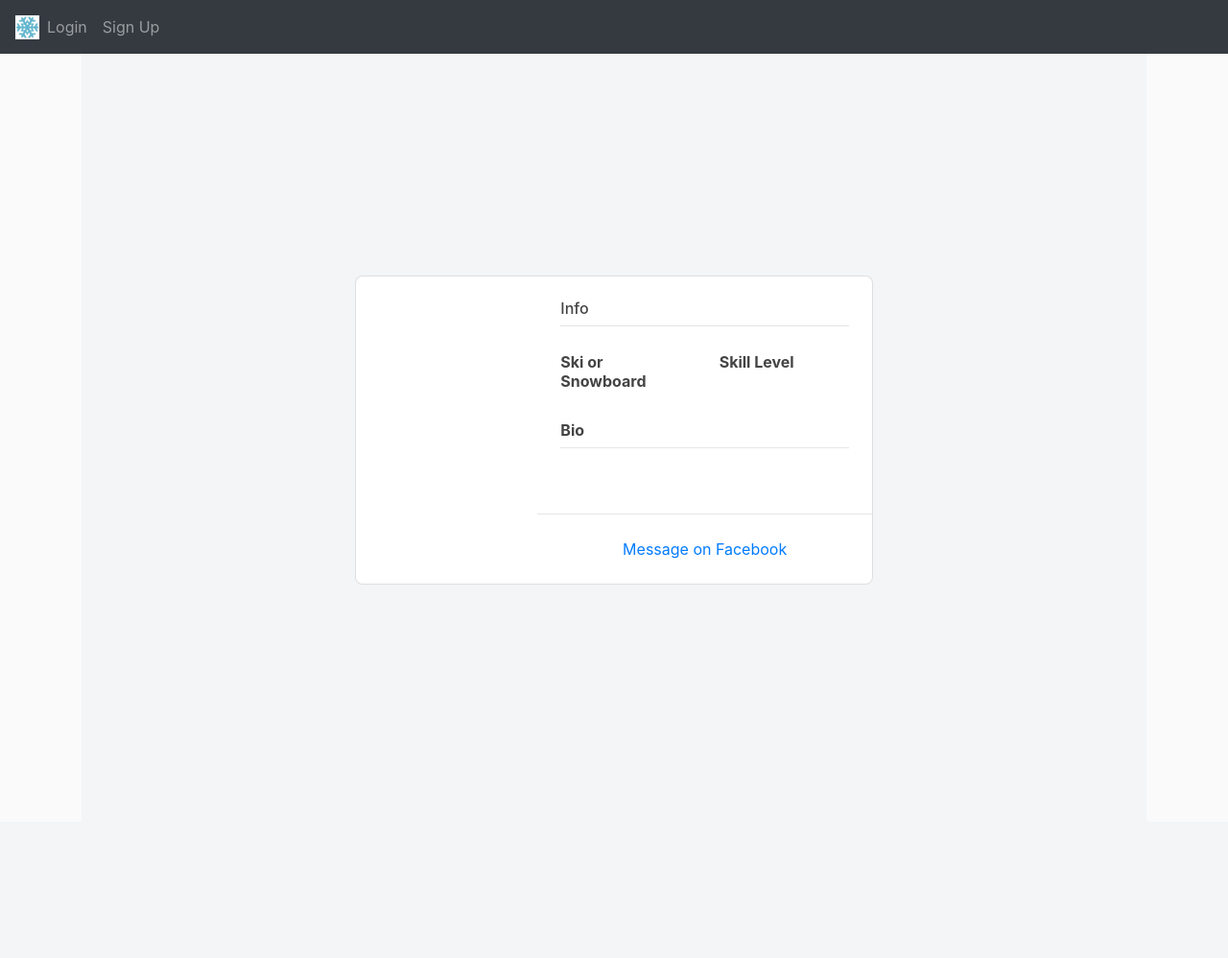
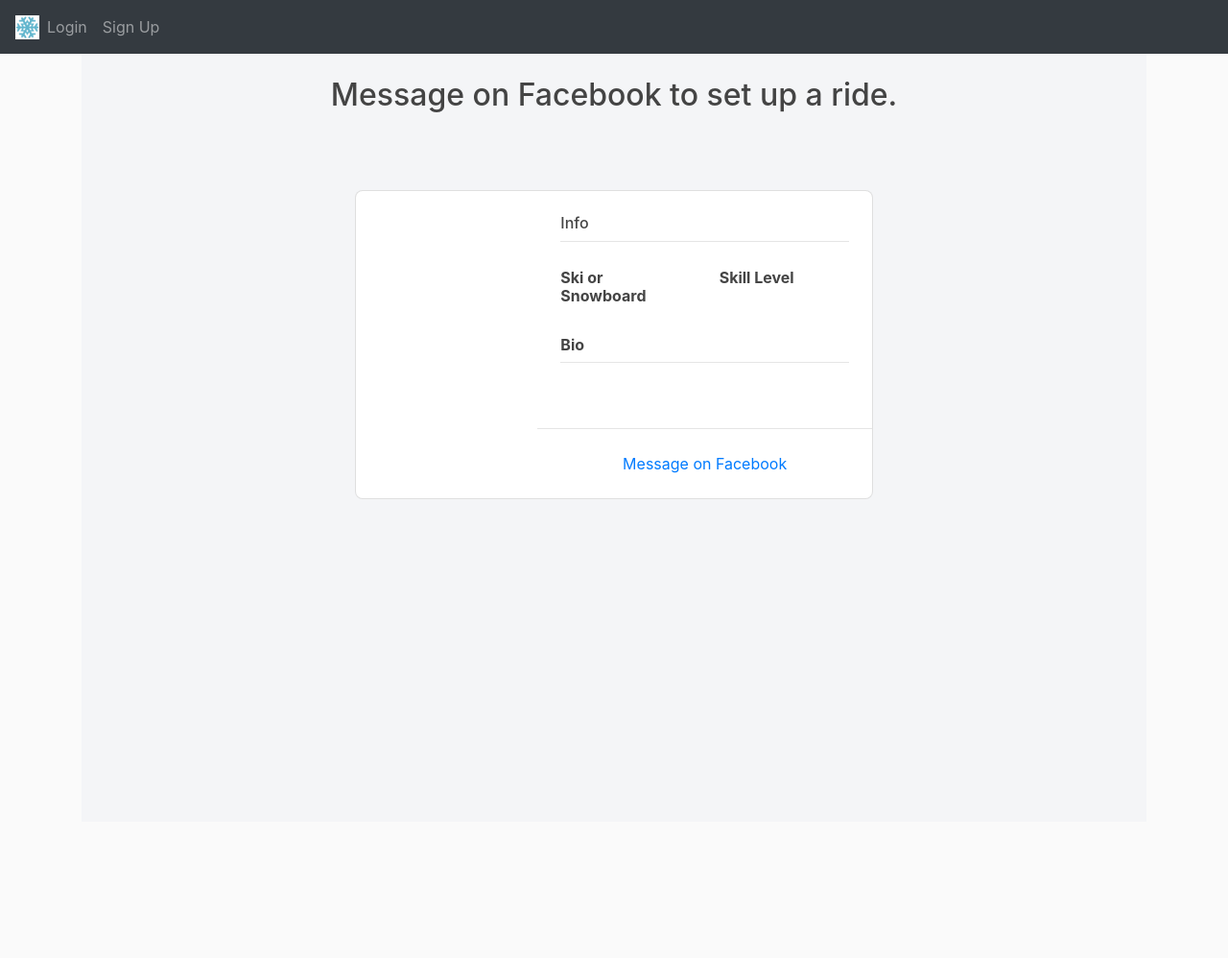
Before and after one commit to halfgreen12/tahoesnowrides.com, a Flask app: template website/templates/user_profile.html in a window 1280 px wide. Shown: the whole page at 96% size. Before the commit the page ends 609 px from the top, so only its background shows below. Run offline with Flask 2, Linux system fonts and the light colour scheme; the template is opened without the code that fills it, so the values that code supplies are empty; some libraries are stand-ins or nearby versions.

Commit message:
edit HTML layout. (minor change)

```diff
--- a/website/templates/home.html
+++ b/website/templates/home.html
@@ -7,7 +7,7 @@ body  {
   background-image: url("static/images/snow-mountain.jpg");
 }
 </style>
-<h1 align="center">
+<div align="center">
     <div class="h2">
 			<h1>Hello, <strong>{{ full_name }}</strong>. Here is your ski/snowboard information:</h1>
 			<br>
@@ -30,6 +30,7 @@ body  {
 					<label for="city">
 						<input class="form-control form-control-lg" type="text" name="city"
 							   placeholder="Enter a city" id="city" required>
+						<br>
 						<button type="submit" class="btn btn-primary btn-sm">submit</button>
 					</label>
 			  	</div>
@@ -39,5 +40,6 @@ body  {
 			</form>
 			</div>
 	</div>
-</h1>
+</div>
+
 {% endblock %}
--- a/website/templates/user_profile.html
+++ b/website/templates/user_profile.html
@@ -3,8 +3,17 @@
 
 {% block content %}
 
+
+
 <section class="vh-100" style="background-color: #f4f5f7;">
-    <div class="row d-flex justify-content-center align-items-center h-100">
+  <br>
+  <div align="center">
+    <h2>Message <u>{{ user_clicked_on.full_name }}</u> on Facebook to set up a ride.</h2>
+  </div>
+  <br>
+  <br>
+  <br>
+    <div class="row d-flex justify-content-center align-center h-100">
       <div class="col col-lg-6 mb-4 mb-lg-0">
         <div class="card mb-3" style="border-radius: .5rem;">
           <div class="row g-0">
```
